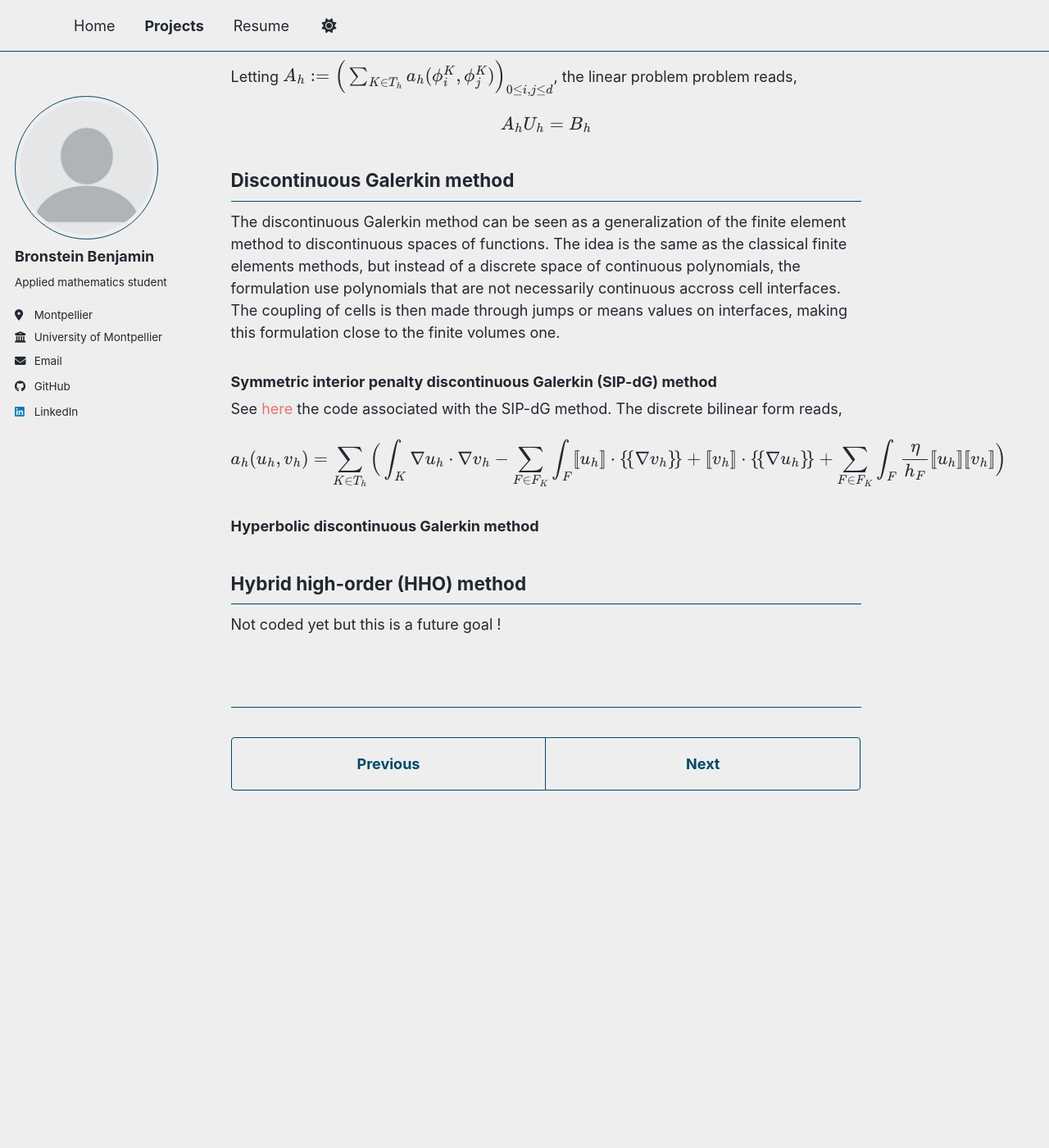
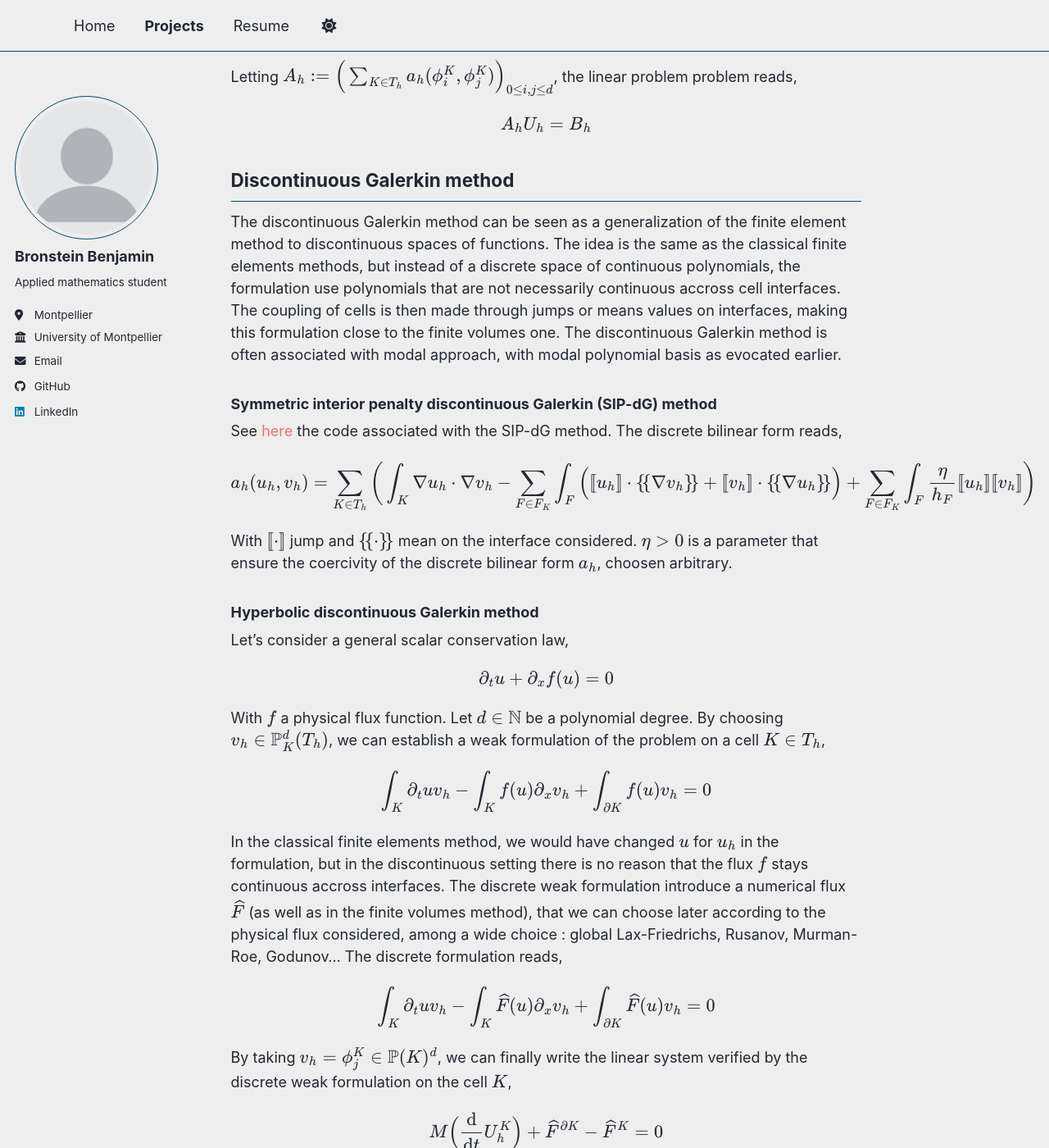
Before and after one commit to HerrBronstein/herrbronstein.github.io, a Jekyll site: the page built from _portfolio/portfolio-4.md, in a window 1280 px wide and 1400 px high, scrolled down 2261 px. Shown: the whole window at 82% size. Built offline with Jekyll 4.4.1, drawn with Linux system fonts in a browser that asks for light colours; a style sheet for code colours, icons or effects is not loaded; before the commit the page ends 3316 px from its top, so only the background shows below that; some of the changed text lies outside the part shown.

Commit message:
Update portfolio-4.md

```diff
--- a/_portfolio/portfolio-4.md
+++ b/_portfolio/portfolio-4.md
@@ -62,15 +62,38 @@ $$A_hU_h=B_h$$
 ## Discontinuous Galerkin method
 
 The discontinuous Galerkin method can be seen as a generalization of the finite element method to discontinuous spaces of functions. The idea is the same as the classical finite elements methods, but instead of a discrete space of continuous polynomials, the formulation use polynomials that are not necessarily continuous accross cell interfaces. The coupling of cells is then made through jumps or means values on interfaces, making this formulation close to the finite volumes one.
+The discontinuous Galerkin method is often associated with modal approach, with modal polynomial basis as evocated earlier.
 
 ### Symmetric interior penalty discontinuous Galerkin (SIP-dG) method
 
 See [here](https://github.com/HerrBronstein/Numerical-Methods-Tools/tree/main/Discontinuous_Galerkin_Poisson) the code associated with the SIP-dG method.
 The discrete bilinear form reads,
 
-$$a_h(u_h,v_h)=\sum_{K \in T_h}\Big( \int_{K} \nabla u_h \cdot \nabla v_h - \sum_{F \in F_K}\int_{F} \llbracket u_h \rrbracket \cdot \avg{\nabla v_h} +  \llbracket  v_h \rrbracket \cdot \avg{\nabla u_h} + \sum_{F \in F_K} \int_{F} \frac{\eta}{h_F} \llbracket u_h \rrbracket \llbracket v_h \rrbracket \Big)$$
+$$a_h(u_h,v_h)=\sum_{K \in T_h}\bigg( \int_{K} \nabla u_h \cdot \nabla v_h - \sum_{F \in F_K}\int_{F} \Big( \llbracket u_h \rrbracket \cdot \avg{\nabla v_h} +  \llbracket  v_h \rrbracket \cdot \avg{\nabla u_h} \Big) + \sum_{F \in F_K} \int_{F} \frac{\eta}{h_F} \llbracket u_h \rrbracket \llbracket v_h \rrbracket \bigg)$$
+
+With $\llbracket \cdot \rrbracket$ jump and $\avg{\cdot}$ mean on the interface considered.
+$\eta > 0$ is a parameter that ensure the coercivity of the discrete bilinear form $a_h$, choosen arbitrary.
 
 ### Hyperbolic discontinuous Galerkin method
 
+Let's consider a general scalar conservation law,
+
+$$\partial_t u + \partial_x f(u) = 0$$
+
+With $f$ a physical flux function. Let $d\in \mathbb{N}$ be a polynomial degree. By choosing $v_h \in \mathbb{P}^d_K(T_h)$, we can establish a weak formulation of the problem on a cell $K \in T_h$,
+
+$$\int_{K} \partial_t u v_h - \int_{K} f(u) \partial_x v_h + \int_{\partial K} f(u) v_h = 0$$
+
+In the classical finite elements method, we would have changed $u$ for $u_h$ in the formulation, but in the discontinuous setting there is no reason that the flux $f$ stays continuous accross interfaces. The discrete weak formulation introduce a numerical flux $\widehat{F}$ (as well as in the finite volumes method), that we can choose later according to the physical flux considered, among a wide choice : global Lax-Friedrichs, Rusanov, Murman-Roe, Godunov...
+The discrete formulation reads,
+
+$$\int_{K} \partial_t u v_h - \int_{K} \widehat{F}(u) \partial_x v_h + \int_{\partial K} \widehat{F}(u) v_h  = 0$$
+
+By taking $v_h = \phi_j^K \in \mathbb{P}(K)^d$, we can finally write the linear system verified by the discrete weak formulation on the cell $K$,
+
+$$M\Big( \frac{\text{d}}{\text{d}t}U_h^K\Big) + \widehat{F}^{\partial K} - \widehat{F}^K = 0$$
+
+With $M$ the mass matrix of the polynomial basis.
+
 ## Hybrid high-order (HHO) method
 Not coded yet but this is a future goal !
```
